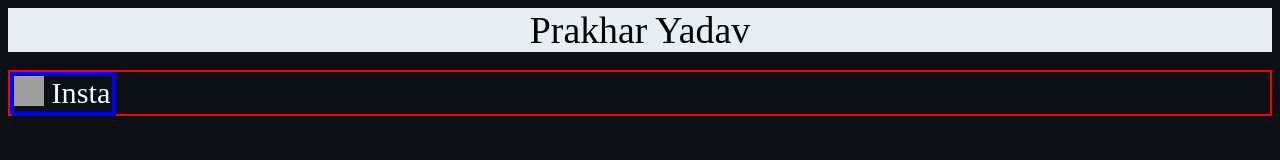
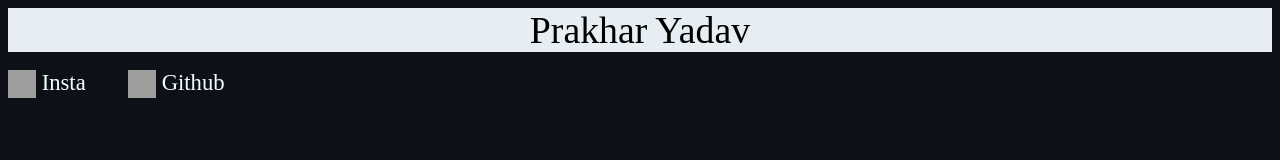
Before and after one commit to Sparkyy037/prakhar.github.io, a plain HTML site: page index.html in a window 1280 px wide. Drawn offline with Linux system fonts and the light colour scheme; grey boxes are pictures that could not be loaded.

Commit message:
added git to social
github added to social on top of the page side to instagram with the help of css

```diff
--- a/home.css
+++ b/home.css
@@ -8,11 +8,14 @@
 .body{
     background-color: #0d1117;
 }
-.menu{
-    border: 2px solid red;
+.git{
+
+    container-type: inline-size;
+    position:relative;left:60px;top: -19px;
+    width: 100px;
+    height: 10mm;
 }
 .Insta1{
-    border: 2px solid blue;
     container-type: inline-size;
     width: 100px;
     height: 10mm;
--- a/index.html
+++ b/index.html
@@ -10,8 +10,9 @@
 <body class="body">
     <span class="head">Prakhar Yadav</span>
     <br>
-    <div class="menu">
-    <div class="Insta1"><a href="http://instagram.com/prakhar.yad" target="_blank" style="text-decoration: none;" ><div class="Insta1" style="display: flex; justify-content: left; color: azure; font-size: 8mm;" >  <img src="https://static.cdninstagram.com/rsrc.php/v3/yG/r/De-Dwpd5CHc.png" width="30mm" height="30mm">&nbsp;Insta</div></a> </div>
+    <div class="Insta1"><a href="http://instagram.com/prakhar.yad" target="_blank" style="text-decoration: none;" ><div class="Insta1" style="display: flex; justify-content: left; color: azure; font-size: 6mm;" >  <img src="https://static.cdninstagram.com/rsrc.php/v3/yG/r/De-Dwpd5CHc.png" width="28mm" height="28mm">&nbsp;Insta</div></a></div>
+    </div>
+    <div class="git"><a href="https://github.com/Sparkyy037/prakhar.github.io" target="_blank" style="text-decoration: none;" ><div class="git" style="display: flex; justify-content: left; color: azure; font-size: 6mm;" >  <img src="https://github.com/fluidicon.png" width="28mm" height="28mm">&nbsp;Github</div></a></div>
     </div>
 </body>
 </html>
```
